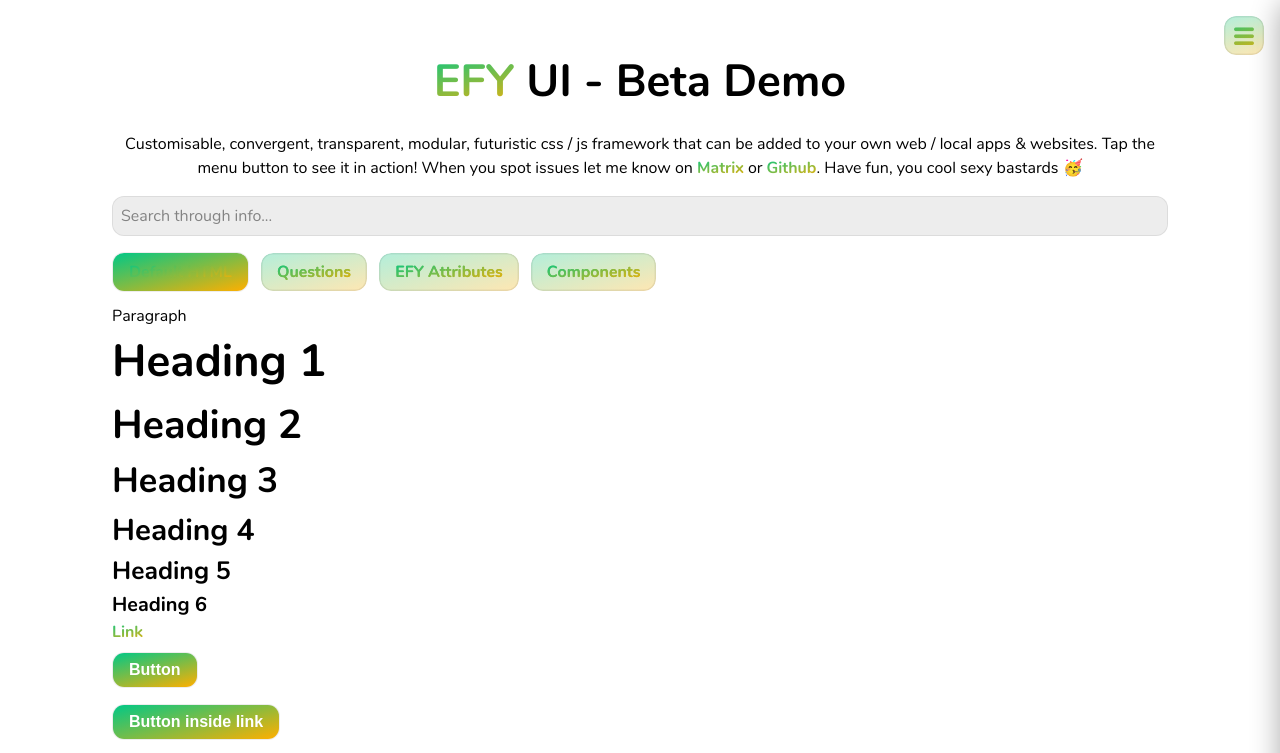
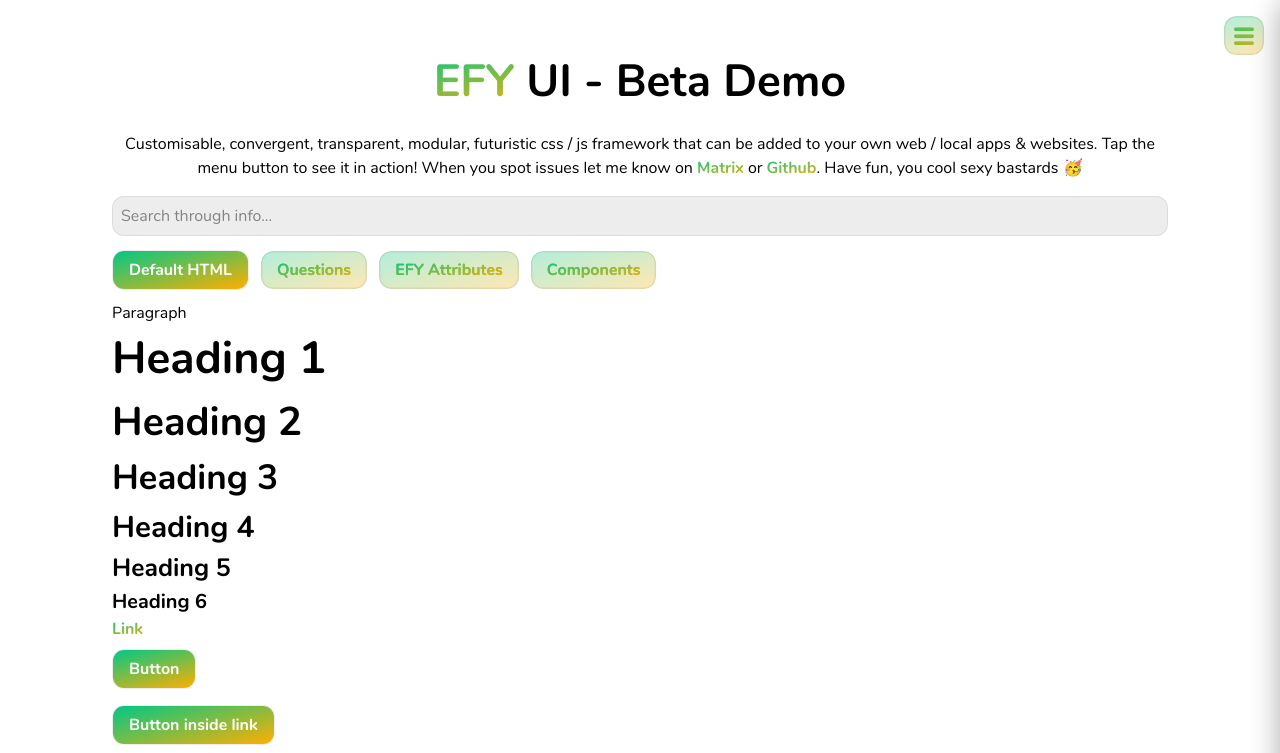
Before and after one commit to dragos-efy/efy, a plain HTML site: page efy_demo.html in a window 1280 px wide. Shown: the top 753 px of the page. Drawn offline with Linux system fonts and the light colour scheme; no server answers.

Commit message:
Fix Tabs on Webkit, Fix Font

```diff
--- a/efy/efy.css
+++ b/efy/efy.css
@@ -1,4 +1,4 @@
-/*EFY UI 2022.09.09*/:root { --efy_font_size: 1px;
+/*EFY UI 2022.09.11*/:root { --efy_font_size: 1px;
 --efy_radius0: calc(var(--efy_radius) / 1.25); --efy_radius2: calc(var(--efy_radius) * 1.5); --efy_radius00: calc(var(--efy_radius) / 3);
 --efy_padding:  8rem  16rem; --efy_padding2: 3rem  6rem; --efy_gap:  15rem; --efy_body_width: 1120rem;
 --efy_color: rgb(var(--efy_color1_var)); --efy_color_trans: rgba(var(--efy_color1_var), 0.3);
@@ -23,7 +23,7 @@
 
 
 /*Display: Block*/ table, .efy_toggle_visible {display: block}
-/*Display: Inline-Block*/ header > nav li, header > nav a, header > nav a:visited, [efy_select] label, [efy_select] label:before, [efy_select] input:checked + label:after {display: inline-block}
+/*Display: Inline-Block*/ header > nav li, header > nav a, header > nav a:visited, [efy_tabs] [efy_tab], [efy_select] label, [efy_select] label:before, [efy_select] input:checked + label:after {display: inline-block}
 /*Display: None*/ [efy_sidebar_btn_close], [efy_select] [for*=efy_color]:before, [efy_select] [for*=efy_color]:after {display: none}
 /*Display: None ! */ [efy_display_none], [efy_display_none] * {display: none!important}
 
@@ -47,11 +47,11 @@
 /*Border*/ textarea, select, input, button, [role="button"], [type="submit"], [type="reset"], [type="button"], details, pre, td, th, article, aside, blockquote, [type="file"], .efy_sidebar, [efy_tabs] [efy_content], [efy_alert] {border:  1.5rem solid var(--efy_color_border)}
 
 /*Outline: None*/ * {outline: none!important}
-/*Outline*/ textarea:focus, select:focus, input:not([type=checkbox], [type=radio]):focus, [type="file"]:focus, [type="range"]:focus,  [efy_outline] [efy_select] input:focus + label, [efy_outline] [type=checkbox]:focus, [efy_outline] [type=radio]:focus, [efy_outline] button:focus, [efy_outline] [role="button"]:focus, [efy_outline] [type="submit"]:focus, [efy_outline] [type="reset"]:focus, [efy_outline] [type="button"]:focus, [efy_outline] [efy_select] input:focus + label  {outline: 3rem solid var(--efy_text)!important}
-/*Outline Offset*/ [type=checkbox], [type=radio], button, [efy_select] label {outline-offset: 4rem}
+/*Outline*/ textarea:focus, select:focus, input:not([type=checkbox], [type=radio]):focus, [type="file"]:focus, [type="range"]:focus,  [efy_outline] [efy_select] input:focus + label, [efy_outline] [type=checkbox]:focus, [efy_outline] [type=radio]:focus, [efy_outline] button:focus, [efy_outline] [role="button"]:focus, [efy_outline] [type="submit"]:focus, [efy_outline] [type="reset"]:focus, [efy_outline] [type="button"]:focus, [efy_outline] [efy_select] input:focus + label, [efy_tabs] [efy_tab]:focus {outline: 3rem solid var(--efy_text)!important}
+/*Outline Offset*/ [type=checkbox], [type=radio], button, [efy_select] label, [efy_tabs] [efy_tab] {outline-offset: 4rem}
 
 
-/*Radius*/ textarea, select, input, img, video, pre, details, summary, blockquote, article, aside, [type="range"], button, [role="button"], [type="submit"], [type="reset"], [type="button"], img, video, audio, table, [efy_sidebar_btn_open], [efy_sidebar_btn_close]{border-radius: var(--efy_radius)}
+/*Radius*/ textarea, select, input, img, video, pre, details, summary, blockquote, article, aside, [type="range"], button, [role="button"], [type="submit"], [type="reset"], [type="button"], img, video, audio, table, [efy_sidebar_btn_open], [efy_sidebar_btn_close],  [efy_select] label, [efy_tabs] [efy_tab] {border-radius: var(--efy_radius)}
 /*Radius2*/ [efy_timer], [efy_clock], [efy_alert] {border-radius: var(--efy_radius2)}
 /*Radius0*/ mark, kbd, [type="checkbox"], [type="radio"] {border-radius: var(--efy_radius0)}
 /*Radius00*/ [type="radio"]:checked:after {border-radius: var(--efy_radius00)}
@@ -67,6 +67,7 @@
 /*Cursor: Pointer*/ button:focus, button:enabled:hover, [role="button"]:focus, [role="button"]:not([aria-disabled="true"]):hover, [type="submit"]:focus, [type="submit"]:enabled:hover, [type="reset"]:focus, [type="reset"]:enabled:hover, [type="button"]:focus, [type="button"]:enabled:hover, summary, [type="range"], [type="file"], [efy_sidebar_btn_close], [efy_sidebar_btn_open], [efy_select] label {cursor: pointer}
 /*Cursor: Help*/ abbr {cursor: help}
 /*Cursor: None*/ /* * {cursor: none!important} */
+/*Pointer Events: None*/  [efy_tabs] [efy_tab] code {pointer-events: none}
 
 
 /*Disabled*/ input:disabled, textarea:disabled, select:disabled, button[disabled],[role="button"][aria-disabled="true"],[type="submit"][disabled],[type="reset"][disabled],[type="button"][disabled],[type="checkbox"][disabled],[type="radio"][disabled],select[disabled] {opacity: 0.5; cursor: not-allowed}
@@ -76,15 +77,15 @@
 
 /*Line-Height: 30rem*/ mark, kbd {line-height: 30rem}
 
-/*Padding1*/ button, [role="button"], [type="submit"], [type="reset"], [type="button"], summary, blockquote, pre, [efy_select] label {padding: var(--efy_padding)}
+/*Padding1*/ button, [role="button"], [type="submit"], [type="reset"], [type="button"], summary, blockquote, pre, [efy_select] label, [efy_tabs] [efy_tab] {padding: var(--efy_padding)}
 /*Padding2*/ mark, kbd {padding: var(--efy_padding2)}
 
 
 /*Vertical align: Middle*/ [efy_select] label:before, [efy_select] input:checked + label:after {vertical-align: middle}
 
 
-/*Text: Font*/ html, body, mark, code, pre, pre span, kbd, samp {font-family: var(--efy_font_family)}
-/*Text: Bold*/ button, a, code, kbd, samp, mark, summary, th, table caption, [type="button"], [type="submit"], [type="reset"], [efy_sidebar_btn_open], [efy_sidebar_btn_close], code {font-weight: bold}
+/*Text: Font*/ html, body, mark, code, pre, pre span, kbd, samp, button, a {font-family: var(--efy_font_family)}
+/*Text: Bold*/ button, a, code, kbd, samp, mark, summary, th, table caption, [type="button"], [type="submit"], [type="reset"], [efy_sidebar_btn_open], [efy_sidebar_btn_close], code,  [efy_select] label,  [efy_tabs] [efy_tab] {font-weight: bold}
 
 
 /*No Selection*/ [efy_select] label {user-drag: none; -webkit-user-drag: none; user-select: none; -webkit-user-select: none}
@@ -232,18 +233,18 @@
 details details {margin-top: 15rem} details details:not([efy_help]) > summary:before {right: -6rem}
 details[open]:not([efy_help]) > summary:before {transform: rotate(90deg); right: -2rem}
 
-/*Help Box*/ [efy_help] {background: transparent; border: 0; padding: 0 0 10rem 0!important; margin: 0}
+/*Help Box*/ [efy_help] {background: transparent; border: 0; padding: 0!important; margin: 0}
+[efy_help][open] {padding: 0 0 10rem 0!important}
 [efy_help] summary {pointer-events: none; margin-bottom: 0; padding: 0}
 [efy_help] summary:after {margin-left:  8rem; opacity: 0.5; pointer-events: all}
 
-/*Select Menu*/ [efy_select] label {border-radius: var(--efy_radius); font-weight: bold}
-[efy_select] label:before {width:  16rem; height:  16rem; margin-right:  8rem; margin-top: -0.2rem; position: relative; border-radius: var(--efy_radius0); border: 2.4rem solid transparent; background: linear-gradient(165deg, var(--efy_color), var(--efy_color2)) border-box; -webkit-mask: linear-gradient(#fff 0 0) padding-box, linear-gradient(#fff 0 0); -webkit-mask-composite: destination-out; mask-composite: exclude}
+/*Select Menu*/ [efy_select] label:before {width:  16rem; height:  16rem; margin-right:  8rem; margin-top: -0.2rem; position: relative; border-radius: var(--efy_radius0); border: 2.4rem solid transparent; background: linear-gradient(165deg, var(--efy_color), var(--efy_color2)) border-box; -webkit-mask: linear-gradient(#fff 0 0) padding-box, linear-gradient(#fff 0 0); -webkit-mask-composite: source-out; mask-composite: exclude}
 
 [efy_select] [type="radio"]:checked + label:after {background: var(--efy_text2); width: 9.6rem; height: 9.6rem; top: 8.4rem; left: 5.6rem; margin: var(--efy_padding); border-radius: calc(var(--efy_radius0) / 2)}
 [efy_select] [type="checkbox"]:checked + label:after {top: 13.2rem; left: 22.4rem; width: 4.8rem; height: 9.6rem; border-radius: 2rem; border-right: solid var(--efy_text2) 3.2rem; border-bottom: solid var(--efy_text2) 3.2rem; transform: rotate(45deg)}
 [efy_select] input:checked + label:before {border-color: var(--efy_text2)}
 [efy_select] [type="checkbox"], [efy_select] [type="radio"], [efy_select] label [type="color"] {opacity:0}
-[efy_select] label, [efy_select] p, [efy_select] button {margin: 0  8rem 12rem 0}
+[efy_select] label, [efy_tabs] [efy_tab], [efy_select] p, [efy_select] button {margin: 6px 8rem 6rem 0}
 
 /*Padding-Right for Expanding Boxes*/ select:not([multiple]) {padding-right: 32rem} summary, details[open] summary {padding-right: 20rem}
 
@@ -299,7 +300,8 @@
 .efy_quick_shortcuts [efy_search_input] {margin-bottom: 15rem}
 
 
-/*Tabs*/ [efy_tabs] [efy_tab] {display: inline-flex; gap: 12rem; margin-bottom: 12rem; margin-right:  8rem} [efy_tabs] [efy_tab]:last-of-type {margin-right: 0}
+/*Tabs*/ [efy_tabs] [efy_tab][efy_active] code {-webkit-text-fill-color: var(--efy_text2)}
+[efy_tabs] [efy_tab]:last-of-type {margin-right: 0; margin-bottom: 12rem}
 [efy_tabs] [efy_content] {opacity: 0; position: absolute; pointer-events: none; transform: scale(0.3); padding:  16rem; border-radius: var(--efy_radius); background: var(--efy_bg1)}
 [efy_tabs] [efy_content][efy_active] {opacity: 1; position: relative; pointer-events: all; transform: scale(1);  transition: 0.1s linear}
 [efy_tabs] [efy_content]:not([efy_active]) * {position: absolute; pointer-events: none; opacity: 0}
```
